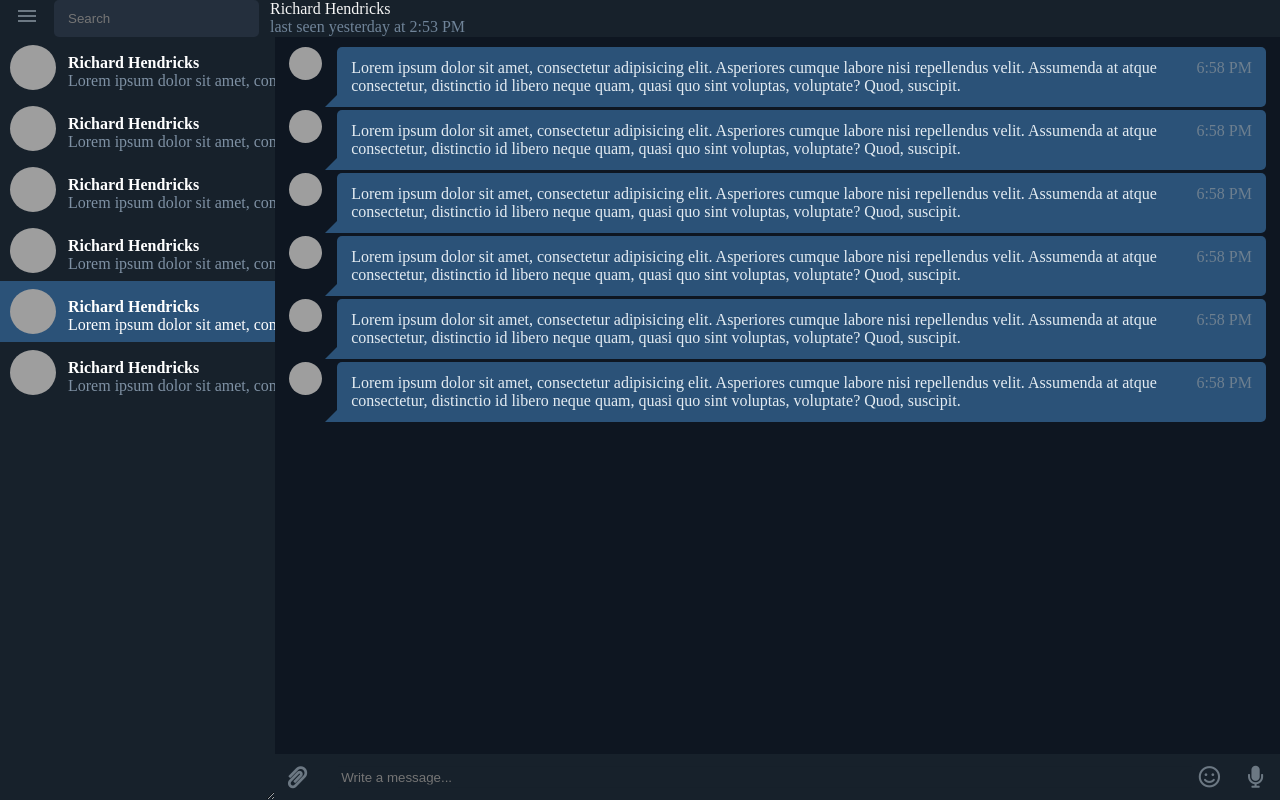
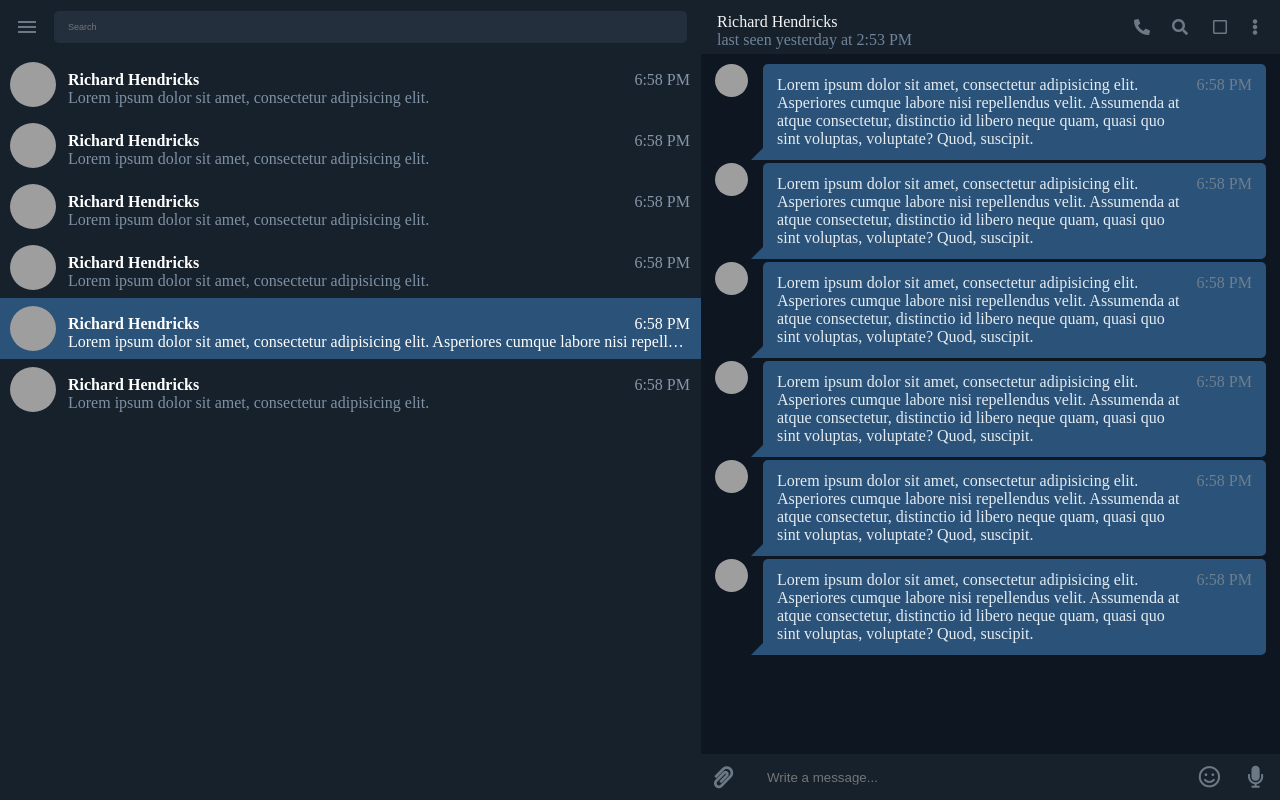
Before and after one commit to ephadeev/telegram-ui, a website: page src/index.html in a window 1280 px wide. Drawn offline with nearby package versions, Linux system fonts and the light colour scheme; files that its build step writes are made by us from their sources; grey boxes are pictures that could not be loaded; files whose address does not match are found by name.

Commit message:
added adaptive design and icons in active-channel block

```diff
--- a/src/index.html
+++ b/src/index.html
@@ -2,19 +2,25 @@
 <div>
     <header class="header">
         <div class="flex-container">
+            <div class="flex-container header__container">
                 <div class="burger-button">
                     <div class="burger-button__line"></div>
                     <div class="burger-button__line"></div>
                     <div class="burger-button__line"></div>
                 </div>
-            <form action="" class="search">
+                <form class="search">
                     <label>
                         <input type="search" placeholder="Search" class="search__input">
                     </label>
                 </form>
-            <div>
+            </div>
+            <div class="active-channel">
                 <div class="name">Richard Hendricks</div>
                 <div class="peer-status">last seen yesterday at 2:53 PM</div>
+                <i class="fas fa-phone-alt active-channel__phone active-channel__icons"></i>
+                <i class="fas fa-search active-channel__search active-channel__icons"></i>
+                <i class="far fa-square active-channel__square active-channel__icons"></i>
+                <i class="fas fa-ellipsis-v active-channel__dots active-channel__icons"></i>
             </div>
         </div>
     </header>
@@ -23,11 +29,11 @@
             <div class="channel flex-container">
                 <img src="https://api.adorable.io/avatars/46/ephadeev.png" alt="avatar" class="channel__avatar">
                 <div class="channel__info">
-                    <div class="flex-container channel__container">
+                    <div class="channel__container">
                         <div class="channel__name">Richard Hendricks</div>
                         <div class="channel__time">6:58 PM</div>
                     </div>
-                    <div class="flex-container">
+                    <div class="">
                         <div class="channel__last-message">Lorem ipsum dolor sit amet, consectetur adipisicing elit.</div>
                         <!-- here we can add unread messages -->
                     </div>
@@ -36,11 +42,11 @@
             <div class="channel flex-container">
                 <img src="https://api.adorable.io/avatars/46/ephadee.png" alt="avatar" class="channel__avatar">
                 <div class="channel__info">
-                    <div class="flex-container channel__container">
+                    <div class="channel__container">
                         <div class="channel__name">Richard Hendricks</div>
                         <div class="channel__time">6:58 PM</div>
                     </div>
-                    <div class="flex-container">
+                    <div class="">
                         <div class="channel__last-message">Lorem ipsum dolor sit amet, consectetur adipisicing elit.</div>
                         <!-- here we can add unread messages -->
                     </div>
@@ -49,11 +55,11 @@
             <div class="channel flex-container">
                 <img src="https://api.adorable.io/avatars/46/ephade.png" alt="avatar" class="channel__avatar">
                 <div class="channel__info">
-                    <div class="flex-container channel__container">
+                    <div class="channel__container">
                         <div class="channel__name">Richard Hendricks</div>
                         <div class="channel__time">6:58 PM</div>
                     </div>
-                    <div class="flex-container">
+                    <div class="">
                         <div class="channel__last-message">Lorem ipsum dolor sit amet, consectetur adipisicing elit.</div>
                         <!-- here we can add unread messages -->
                     </div>
@@ -62,11 +68,11 @@
             <div class="channel flex-container">
                 <img src="https://api.adorable.io/avatars/46/ephad.png" alt="avatar" class="channel__avatar">
                 <div class="channel__info">
-                    <div class="flex-container channel__container">
+                    <div class="channel__container">
                         <div class="channel__name">Richard Hendricks</div>
                         <div class="channel__time">6:58 PM</div>
                     </div>
-                    <div class="flex-container">
+                    <div class="">
                         <div class="channel__last-message">Lorem ipsum dolor sit amet, consectetur adipisicing elit.</div>
                         <!-- here we can add unread messages -->
                     </div>
@@ -75,12 +81,14 @@
             <div class="channel flex-container channel--active">
                 <img src="https://api.adorable.io/avatars/46/epha.png" alt="avatar" class="channel__avatar">
                 <div class="channel__info">
-                    <div class="flex-container channel__container">
+                    <div class="channel__container">
                         <div class="channel__name">Richard Hendricks</div>
                         <div class="channel__time">6:58 PM</div>
                     </div>
-                    <div class="flex-container">
-                        <div class="channel__last-message">Lorem ipsum dolor sit amet, consectetur adipisicing elit.</div>
+                    <div class="">
+                        <div class="channel__last-message">Lorem ipsum dolor sit amet, consectetur adipisicing elit.
+                            Asperiores cumque labore nisi repellendus velit. Assumenda at atque consectetur, distinctio
+                            id libero neque quam, quasi quo sint voluptas, voluptate? Quod, suscipit.</div>
                         <!-- here we can add unread messages -->
                     </div>
                 </div>
@@ -88,11 +96,11 @@
             <div class="channel flex-container">
                 <img src="https://api.adorable.io/avatars/46/eph.png" alt="avatar" class="channel__avatar">
                 <div class="channel__info">
-                    <div class="flex-container channel__container">
+                    <div class="channel__container">
                         <div class="channel__name">Richard Hendricks</div>
                         <div class="channel__time">6:58 PM</div>
                     </div>
-                    <div class="flex-container">
+                    <div class="">
                         <div class="channel__last-message">Lorem ipsum dolor sit amet, consectetur adipisicing elit.</div>
                         <!-- here we can add unread messages -->
                     </div>
--- a/src/scss/index.scss
+++ b/src/scss/index.scss
@@ -8,6 +8,8 @@ $red: red;
 $main-color: #17212b;
 $white-color: #f5f5f5;
 $blue-color: #708499;
+$channels__width: 701px;
+$channel__info__width: $channels__width - 10px - 46px - 12px - 11px;
 
 body {
   margin: 0;
@@ -18,7 +20,13 @@ h1 {
 }
 
 .header {
+  height: 54px;
   background-color: $main-color;
+  .header__container {
+    width: $channels__width;
+    padding-top: 11px;
+    padding-bottom: 11px;
+  }
 }
 
 .flex-container {
@@ -26,6 +34,7 @@ h1 {
 }
 
 .burger-button {
+  height: 12px;
   padding: 10px 18px;
   cursor: pointer;
 
@@ -41,36 +50,66 @@ h1 {
 }
 
 .search {
+  flex-grow: 1;
+  height: 32px;
   .search__input {
+    display: block;
     padding: 11px 14px;
+    width: calc(100% - 14px);
+    font-size: 9px;
     border: none {
       radius: 5px;
     };
     background-color: #242f3d;
-    margin-right: 11px;
     color: white;
     &:focus {
       outline: 0;
     }
   }
 }
+.active-channel {
+  padding-left: 16px;
+  padding-top: 13px;
+  position: relative;
+  flex-grow: 1;
+  .name {
+    color: $white-color;
+  }
 
-.name {
-  color: $white-color;
-}
+  .peer-status {
+    color: $blue-color;
+  }
 
-.peer-status {
-  color: $blue-color;
+  .active-channel__icons {
+    position: absolute;
+    top: 19px;
+    color: #6c7883;
+  }
+
+  .active-channel__phone {
+    right: 130px;
+  }
+
+  .active-channel__search {
+    right: 92px;
+  }
+
+  .active-channel__square{
+    right: 53px;
+  }
+
+  .active-channel__dots {
+    right: 22px;
+  }
 }
 
 .main {
-  min-height: calc(100vh - 37px);
+  min-height: calc(100vh - 54px);
 }
 
 .channels {
   background-color: #17212b;
-  resize: horizontal;
-  overflow: hidden;
+  width: $channels__width;
 }
 
 .channel {
@@ -85,14 +124,18 @@ h1 {
   }
 
   .channel__info {
+    width: $channel__info__width;
     padding-top: 9px;
     .channel__container {
-      justify-content: space-between;
+      position: relative;
       .channel__name {
         color: white;
         font-weight: bold;
       }
       .channel__time {
+        position: absolute;
+        top: 0;
+        right: 0;
         white-space: nowrap;
         color: #8696a8;
       }
@@ -211,3 +254,51 @@ h1 {
     }
   }
 }
+
+/* 1000 - 1200 */
+@media (max-width: 1200px) {
+  .header {
+    .header__container {
+      width: 360px;
+    }
+  }
+
+  .channels {
+    width: 360px;
+  }
+  .channel {
+    .channel__info {
+      width: calc(360px - 10px - 46px - 12px - 11px);
+    }
+  }
+}
+
+/* 800 - 1000 */
+@media (max-width: 1000px) {
+  .header {
+    .header__container {
+      width: 280px;
+    }
+  }
+
+  .channels {
+    width: 280px;
+  }
+  .channel {
+    .channel__info {
+      width: calc(280px - 10px - 46px - 12px - 11px);
+    }
+  }
+
+}
+
+/* 576 - 800 */
+@media (max-width: 800px) {
+
+
+}
+
+/* 0 - 576 */
+@media (max-width: 576px) {
+
+}
```
Also changed, not shown: dist/index.css, dist/index.html. Lines whose indentation alone changed are shown as unchanged.
